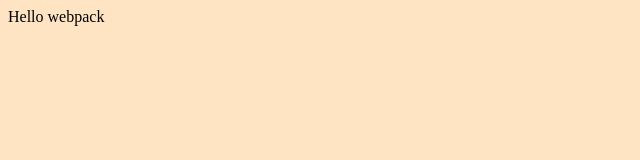
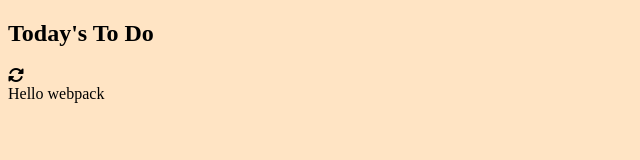
Before and after one commit to KanzaTahreem/To-Do-List, a website built with webpack: page src/index.html in a window 1280 px wide. Shown: the whole page, without its empty margins (0-640 px from the left). Built offline with nearby package versions, Linux system fonts and the light colour scheme.

Commit message:
Ädd header

```diff
--- a/src/index.html
+++ b/src/index.html
@@ -13,5 +13,12 @@
     />
     <title>To Do List</title>
   </head>
-  <body></body>
+  <body>
+    <section class="wrapper">
+      <header class="border-bottom">
+        <h1>Today's To Do</h1>
+        <i class="fa-solid fa-rotate"></i>
+      </header>
+    </section>
+  </body>
 </html>
```
